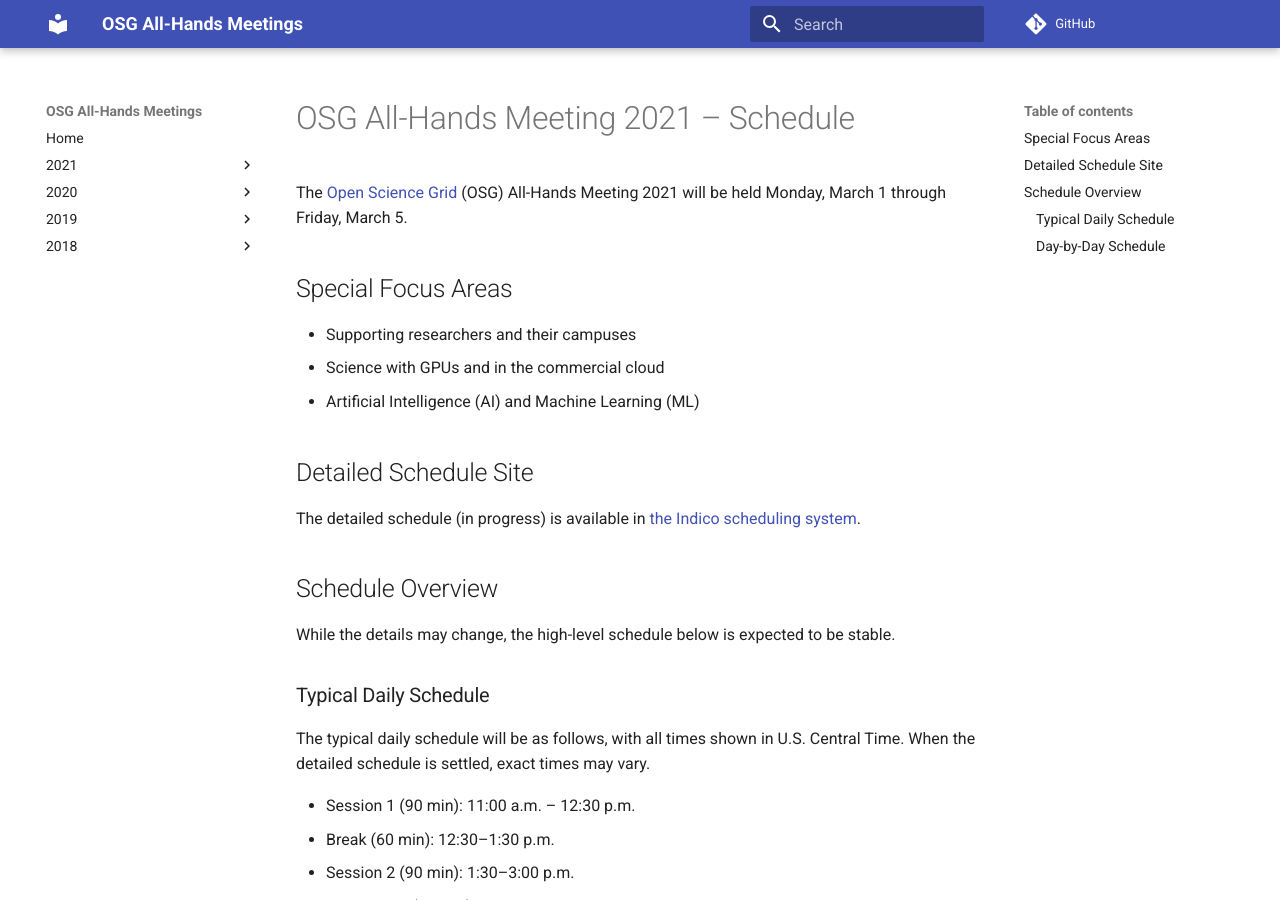
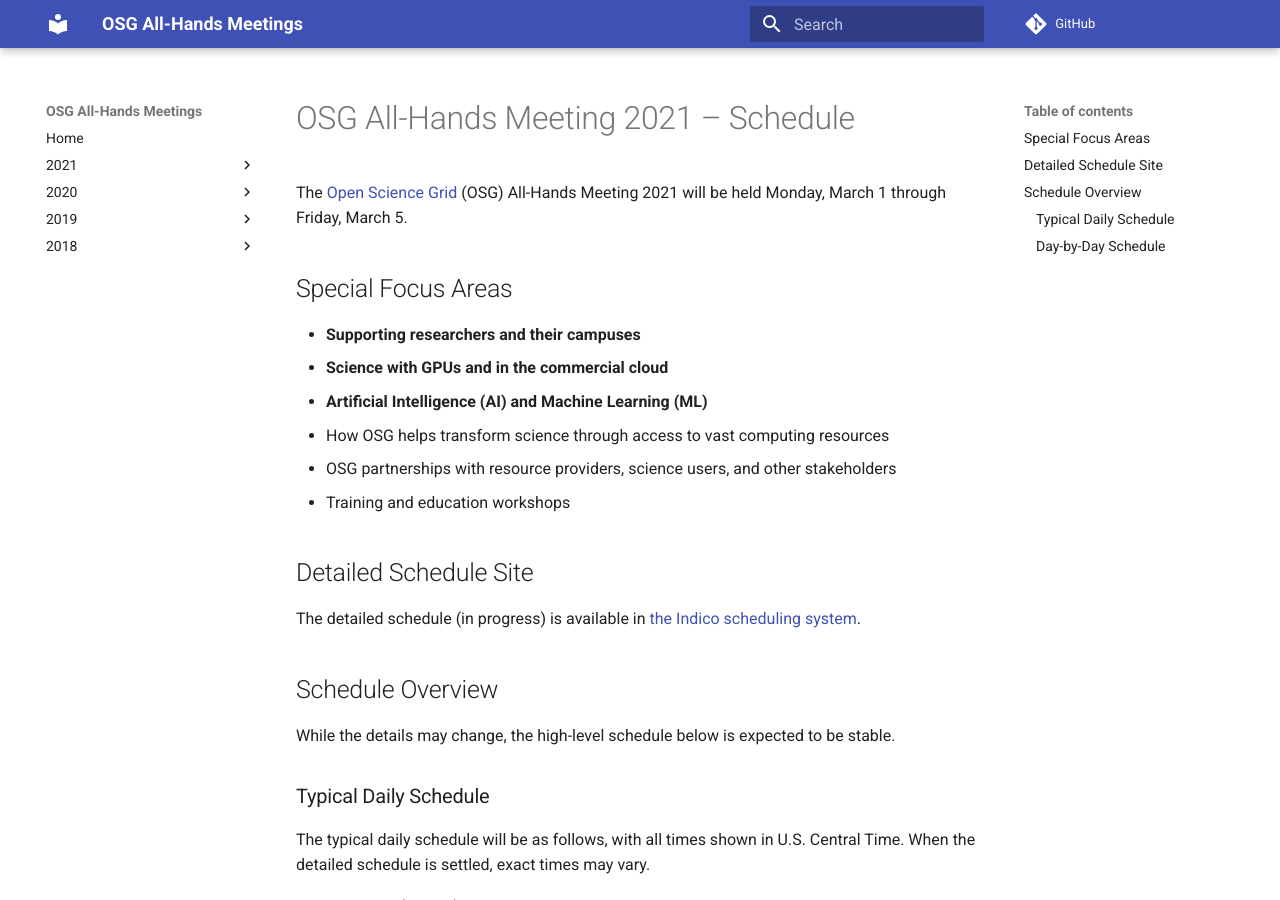
Before and after one commit to osg-htc/all-hands, an MkDocs documentation site: the page built from docs/2021/schedule.md, in a window 1280 px wide and 900 px high. Built offline with MkDocs 1.6.1 and Material for MkDocs 9.7.7, drawn with Linux system fonts in a browser that asks for light colours; comment, search, counter and statistics services are not loaded.

Commit message:
Update schedule.md

```diff
--- a/docs/2021/schedule.md
+++ b/docs/2021/schedule.md
@@ -6,14 +6,18 @@ March 5.
 
 ## Special Focus Areas
 
-* Supporting researchers and their campuses
-* Science with GPUs and in the commercial cloud
-* Artificial Intelligence (AI) and Machine Learning (ML)
+* **Supporting researchers and their campuses**
+* **Science with GPUs and in the commercial cloud**
+* **Artificial Intelligence (AI) and Machine Learning (ML)**
+* How OSG helps transform science through access to vast computing resources
+* OSG partnerships with resource providers, science users, and other stakeholders
+* Training and education workshops
+
 
 ## Detailed Schedule Site
 
 The detailed schedule (in progress) is available in
-[the Indico scheduling system](https://indico.fnal.gov/event/22127/timetable/).
+[the Indico scheduling system](https://indico.fnal.gov/event/SETLINK/timetable/).
 
 ## Schedule Overview
 
```
